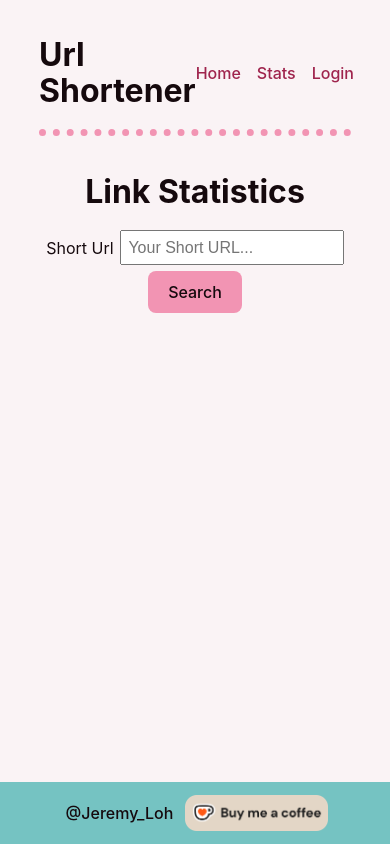
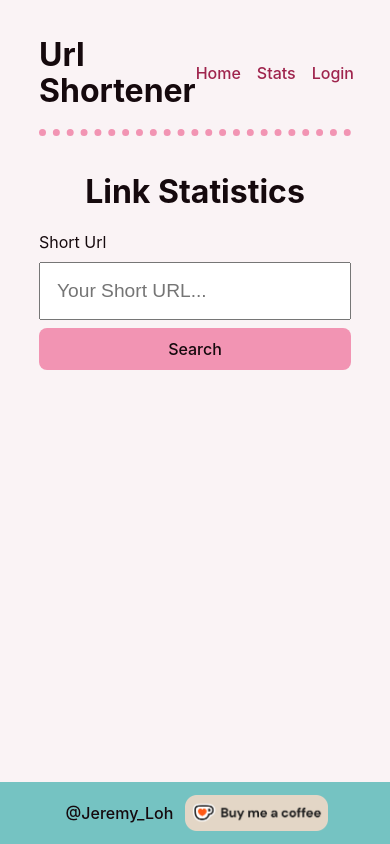
Before and after one commit to JeremyLoh/shortly, a React (Vite) app in the folder frontend/: page /stats in a window 390 px wide. Built offline with nearby package versions, Linux system fonts and the light colour scheme; no server answers.

Commit message:
feat: update stat and create account form mobile view

```diff
--- a/frontend/src/features/createAccount/components/CreateAccountForm/CreateAccountForm.css
+++ b/frontend/src/features/createAccount/components/CreateAccountForm/CreateAccountForm.css
@@ -2,7 +2,7 @@
   display: flex;
   flex-direction: column;
   row-gap: 0.4rem;
-  width: 100%;
+  width: 80%;
   max-width: 70ch;
 }
 
--- a/frontend/src/features/stats/components/ShortUrlStatForm/ShortUrlStatForm.css
+++ b/frontend/src/features/stats/components/ShortUrlStatForm/ShortUrlStatForm.css
@@ -1,19 +1,27 @@
 #link-stat-form {
   display: flex;
-  justify-content: center;
   flex-wrap: wrap;
   align-items: center;
-  gap: 0.4rem;
+  gap: 0.5rem;
+  max-width: 70ch;
+  width: 80%;
+}
+
+#link-stat-form label {
+  width: 100%;
 }
 
 #link-stat-form input {
-  font-size: 1rem;
-  padding: 0.4rem;
+  width: 100%;
+  font-size: 1.2rem;
+  padding: 1rem;
 }
 
 #link-stat-form button[type="submit"] {
   background-color: var(--primary-color);
   color: var(--text-color);
+  width: 100%;
+  margin-bottom: 0.8rem;
 }
 
 #link-stat-form button[type="submit"]:hover {
--- a/frontend/src/features/stats/components/ShortUrlStatForm/ShortUrlStatForm.tsx
+++ b/frontend/src/features/stats/components/ShortUrlStatForm/ShortUrlStatForm.tsx
@@ -35,7 +35,7 @@ function ShortUrlStatForm({
     }
   }
   return (
-    <div>
+    <>
       <form id="link-stat-form" onSubmit={handleSubmit(onSubmit)}>
         <label htmlFor="url">Short Url</label>
         <input
@@ -48,6 +48,16 @@ function ShortUrlStatForm({
             maxLength: { value: 2048, message: "Max length is 2048" },
           })}
         />
+        {errors.url && (
+          <p role="alert" className="error-text">
+            {errors.url.message}
+          </p>
+        )}
+        {errors.root && (
+          <p role="alert" className="error-text">
+            {errors.root.message}
+          </p>
+        )}
         <button
           disabled={isSubmitting}
           type="submit"
@@ -56,17 +66,7 @@ function ShortUrlStatForm({
           {isSubmitting ? "Loading" : "Search"}
         </button>
       </form>
-      {errors.url && (
-        <p role="alert" className="error-text">
-          {errors.url.message}
-        </p>
-      )}
-      {errors.root && (
-        <p role="alert" className="error-text">
-          {errors.root.message}
-        </p>
-      )}
-    </div>
+    </>
   )
 }
 
```
